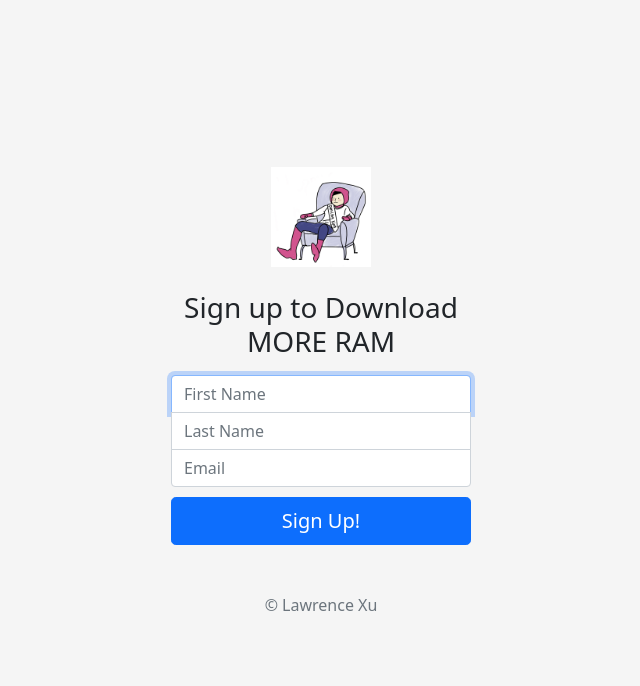
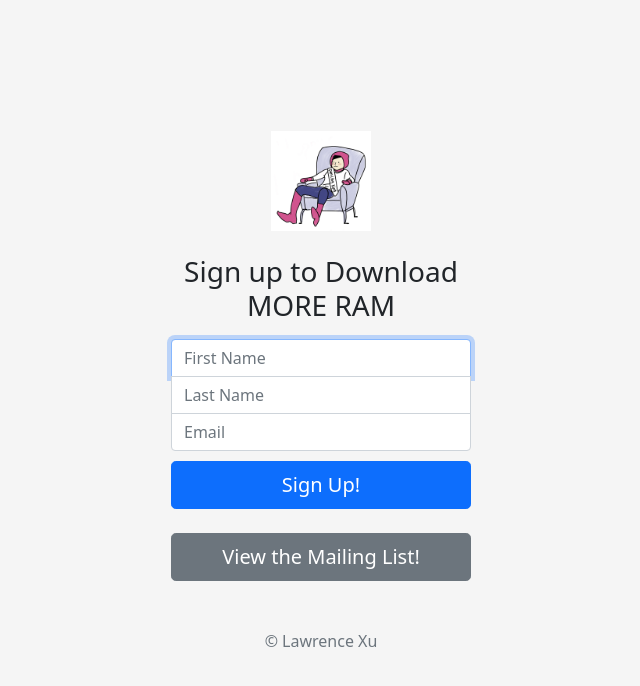
Before and after one commit to larrythexu/signup_demo, a website: page signup.html in a window 1280 px wide. Shown: the whole page, without its empty margins (319-959 px from the left). Drawn offline with nearby package versions, Linux system fonts and the light colour scheme.

Commit message:
add mailing list button to root page

```diff
--- a/signup.html
+++ b/signup.html
@@ -66,6 +66,10 @@
     <input type="email" class="form-control bottom" placeholder="Email" name="email" required>
 
     <button class="w-100 btn btn-lg btn-primary" type="submit">Sign Up!</button>
+  </form>
+  <br>
+  <form action="/success" method="post">
+    <button class="w-100 btn btn-lg btn-secondary" type="submit">View the Mailing List!</button>
     <p class="mt-5 mb-3 text-muted">&copy; Lawrence Xu</p>
   </form>
 </main>
```
